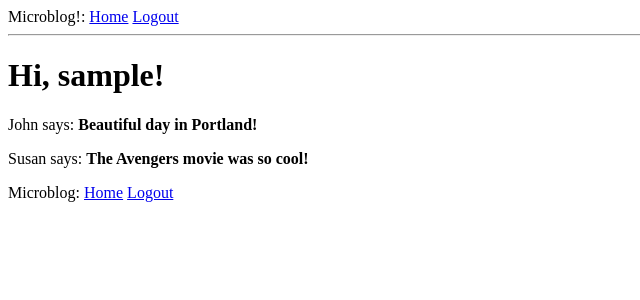
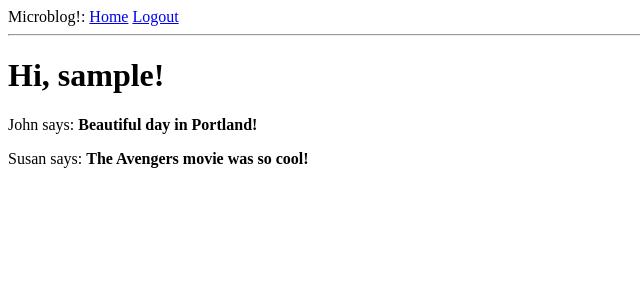
Before and after one commit to chemberlen/FlaskAppVCS, a Flask app: page / in a window 1280 px wide. Shown: the top 300 px of the page, without its empty margins (0-640 px from the left). Run offline with Flask 2, Linux system fonts and the light colour scheme; the visitor is signed in with stand-in values (Sample User, id 1); data comes from the database, SQL or seed files in the repository.

Commit message:
Deleted similar div block

```diff
--- a/www/start/FlaskApp/templates/base.html
+++ b/www/start/FlaskApp/templates/base.html
@@ -29,13 +29,3 @@
         {% block content %}{% endblock %}
     </body>
 </html>
-
-<div>
-    Microblog:
-    <a href="{{ url_for('index') }}">Home</a>
-    {% if current_user.is_anonymous %}
-    <a href="{{ url_for('login') }}">Login</a>
-    {% else %}
-    <a href="{{ url_for('logout') }}">Logout</a>
-    {% endif %}
-</div>
```
